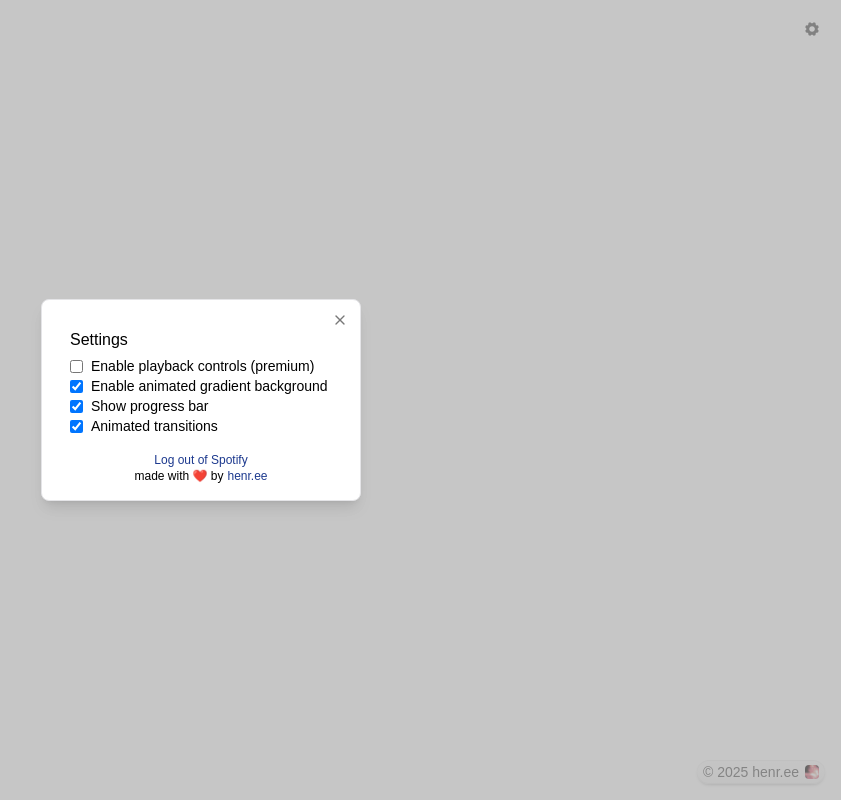
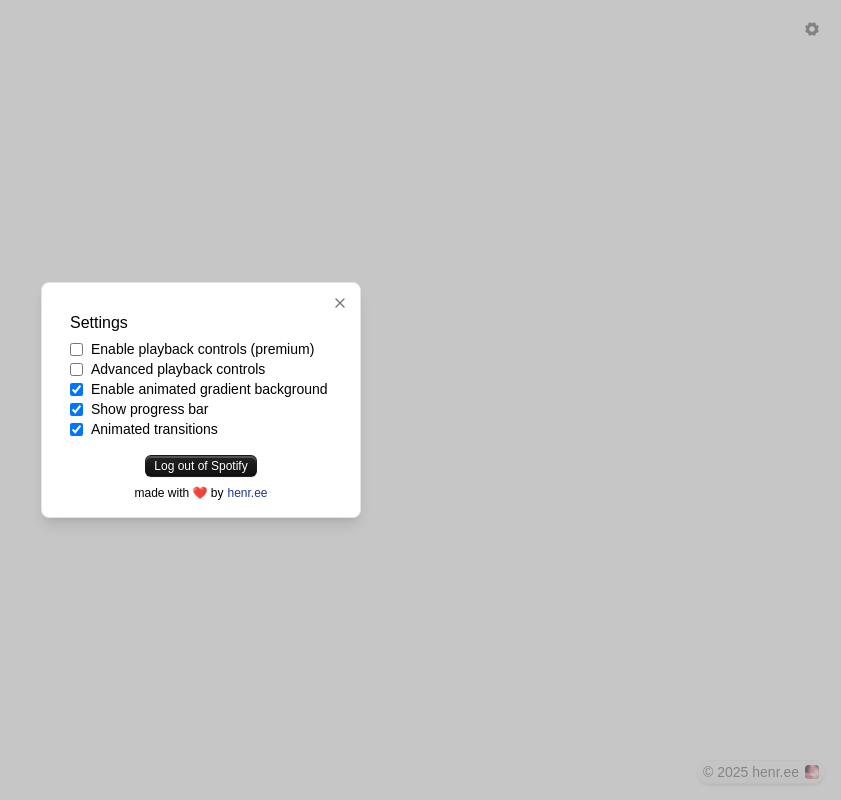
Before and after one commit to braindead-dev/spotify, a Next.js app: page / in a window 1280 px wide. Both pictures are taken after a click on the button "Settings". Shown: the whole page, without its empty margins (439-1280 px from the left). Built offline with nearby package versions, Linux system fonts and the light colour scheme; no server answers.

Commit message:
Update ControlsSettingsDialog.tsx

```diff
--- a/src/components/spotify/ControlsSettingsDialog.tsx
+++ b/src/components/spotify/ControlsSettingsDialog.tsx
@@ -8,6 +8,7 @@ import {
   DialogTrigger,
 } from "@/components/ui/dialog";
 import Link from "next/link";
+import { Button } from "../ui/button";
 
 type Props = {
   controlsEnabled: boolean;
@@ -51,7 +52,7 @@ export function ControlsSettingsDialog({
             />
             Enable playback controls (premium)
           </label>
-          {controlsEnabled && progressBarEnabled ? (
+          {progressBarEnabled ? (
             <label className="flex items-center gap-2 text-sm">
               <input
                 type="checkbox"
@@ -89,11 +90,10 @@ export function ControlsSettingsDialog({
           </label>
         </div>
         <div className="mt-1 flex justify-center gap-1 text-xs">
-          <Link
-            href="/api/spotify/logout"
-            className="text-blue-900 hover:underline"
-          >
-            Log out of Spotify
+          <Link href="/api/spotify/logout">
+            <Button variant="fancy" className="mb-2 px-2 py-0.5 text-xs">
+              Log out of Spotify
+            </Button>
           </Link>
         </div>
         <div className="flex justify-center gap-1 text-xs">
```
